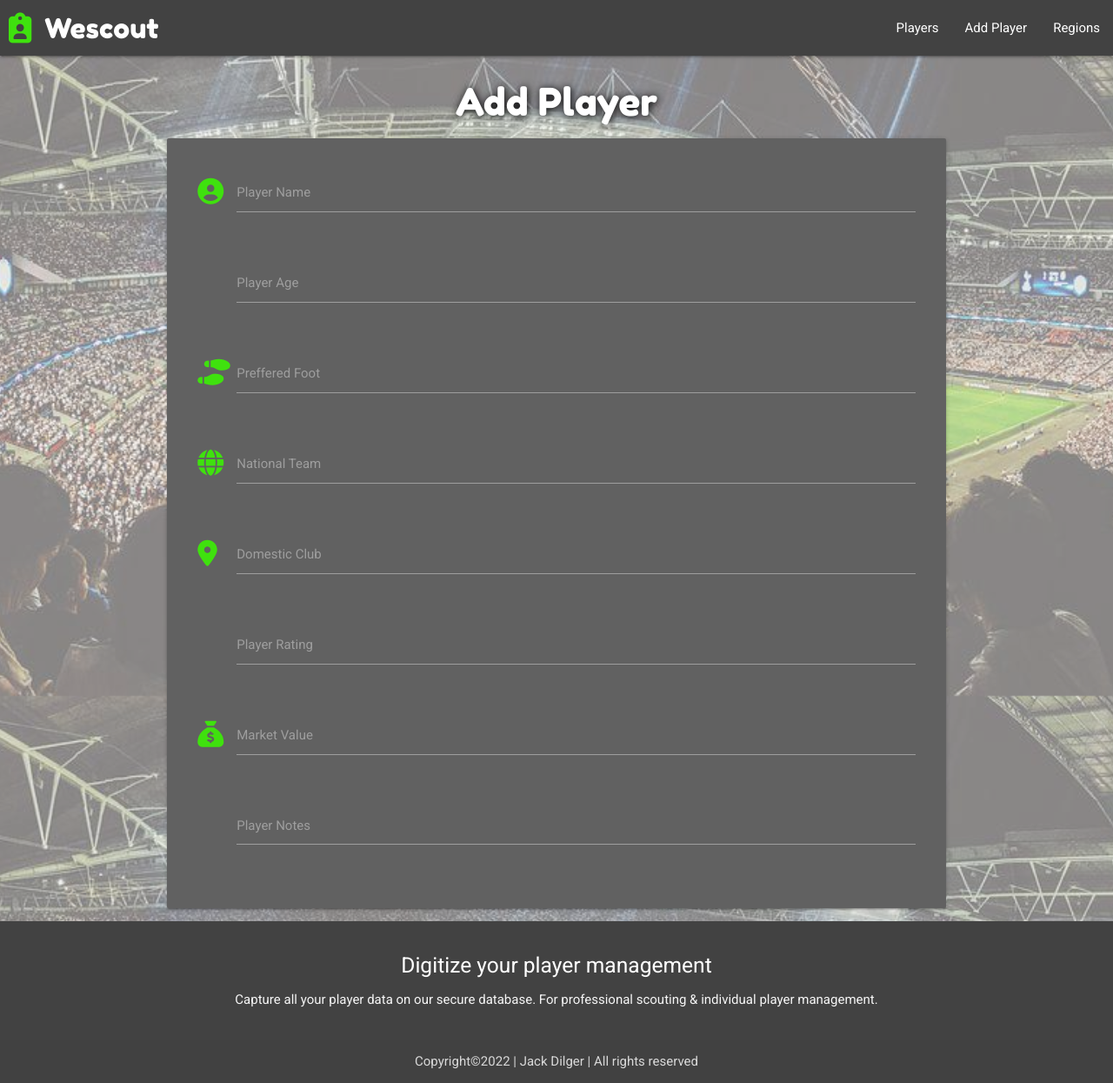
After one commit to JackDilger/wescout-milestone-3, a Flask app: template wescout/templates/add_player.html in a window 1280 px wide. The commit adds this page. Shown: the whole page at 87% size. Run offline with Flask 2, Linux system fonts and the light colour scheme; the template is opened without the code that fills it, so the values that code supplies are empty; some libraries are stand-ins or nearby versions.

Commit message:
Add form to add_player template with input fields for player details

```diff
--- a/wescout/static/css/style.css
+++ b/wescout/static/css/style.css
@@ -37,7 +37,7 @@ body {
   }
 
   h3 span {
-    background-color: #50616161;
+    background-color:  #50616161;;
   }
 
   #delete-region-btn:hover {
--- /dev/null
+++ b/wescout/templates/add_player.html
@@ -0,0 +1,75 @@
+{% extends "base.html" %}
+{% block content %}
+
+    <h3 class="center-align">Add Player</h3>
+
+    <div class="row card-panel grey darken-2">
+        <form class="col s12" method="POST" action="">
+            <div class="row">
+                <div class="input-field col s12">
+                    <i class="fa-solid fa-circle-user prefix"></i>
+                    <input id="player_name" name="player_name" minlength="5" maxlength="50"
+                        type="text" class="validate" required>
+                    <label for="player_name">Player Name</label>
+                </div>
+            </div>
+            <div class="row">
+                <div class="input-field col s12">
+                    <i class="fa-solid fa-pen-circle prefix"></i>
+                    <input id="player_age" name="player_age" minlength="5" maxlength="50"
+                        type="text" class="validate" required>
+                    <label for="player_age">Player Age</label>
+                </div>
+            </div>
+            <div class="row">
+                <div class="input-field col s12">
+                    <i class="fa-solid fa-shoe-prints prefix"></i>
+                    <input id="preferred_foot" name="preferred_foot" minlength="5" maxlength="50"
+                        type="text" class="validate" required>
+                    <label for="preferred_foot">Preffered Foot</label>
+                </div>
+            </div>
+			<div class="row">
+				<div class="input-field col s12">
+                    <i class="fa-solid fa-globe prefix"></i>
+                    <input id="national_team" name="national_team" minlength="5" maxlength="50"
+                        type="text" class="validate" required>
+                    <label for="national_team">National Team</label>
+				</div>
+			</div>
+            <div class="row">
+				<div class="input-field col s12">
+                    <i class="fa-solid fa-location-dot prefix"></i>
+                    <input id="domestic_club" name="domestic_club" minlength="5" maxlength="50"
+                        type="text" class="validate" required>
+                    <label for="domestic_club">Domestic Club</label>
+				</div>
+			</div>
+            <div class="row">
+				<div class="input-field col s12">
+                    <i class="fa-solid fa-circle-star prefix"></i>
+                    <input id="player_rating" name="player_rating" minlength="5" maxlength="50"
+                        type="text" class="validate" required>
+                    <label for="player_rating">Player Rating</label>
+				</div>
+			</div>
+            <div class="row">
+				<div class="input-field col s12">
+                    <i class="fa-solid fa-sack-dollar prefix"></i>
+                    <input id="market_value" name="market_value" minlength="5" maxlength="50"
+                        type="text" class="validate" required>
+                    <label for="market_value">Market Value</label>
+				</div>
+			</div>
+            <div class="row">
+				<div class="input-field col s12">
+                    <i class="fa-solid fa-comment-lines prefix"></i>
+                    <textarea id="player_notes" name="player_notes" minlength="5"
+                        maxlength="200" class="materialize-textarea validate" required></textarea>
+                    <label for="player_notes">Player Notes</label>
+				</div>
+			</div>
+        </form>
+    </div>
+
+{% endblock %}
```
